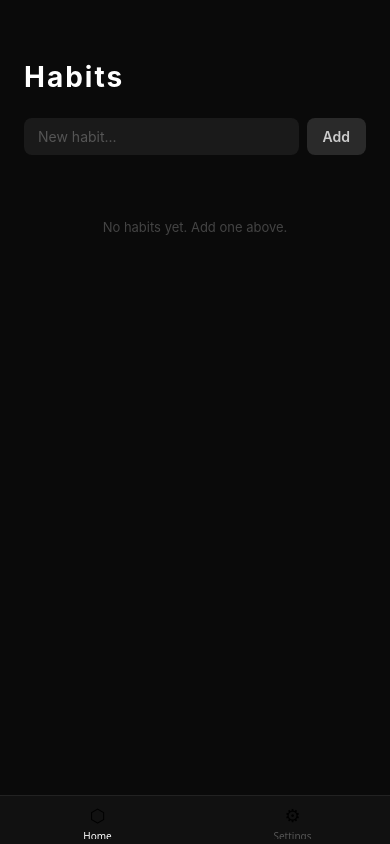
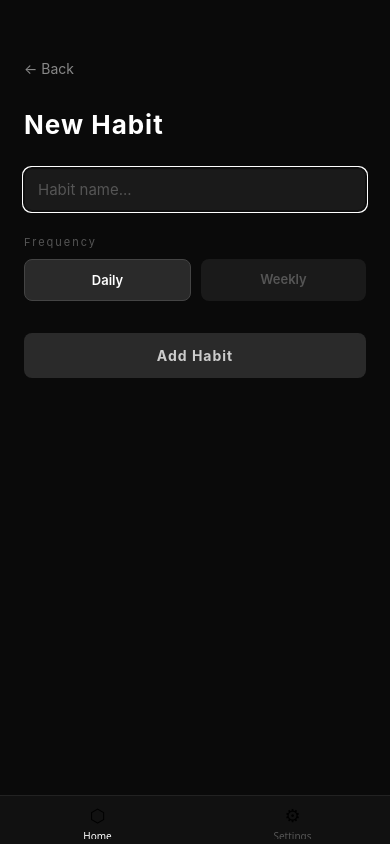
Before and after one commit to cdanielraducu/shazzar, a React Native app: screen /AddEditHabit in a window 390 px wide. Built offline with nearby package versions, Linux system fonts and the light colour scheme.

Commit message:
Add HabitDetail and AddEditHabit screens with navigation and state management

```diff
--- a/src/navigation/HomeStack.tsx
+++ b/src/navigation/HomeStack.tsx
@@ -1,6 +1,8 @@
 import React from 'react';
 import {createStackNavigator} from '@react-navigation/stack';
 import {HomeScreen} from '../screens/HomeScreen';
+import {HabitDetailScreen} from '../screens/HabitDetailScreen';
+import {AddEditHabitScreen} from '../screens/AddEditHabitScreen';
 import {HomeStackParamList} from './types';
 
 const Stack = createStackNavigator<HomeStackParamList>();
@@ -9,6 +11,8 @@ export function HomeStack(): JSX.Element {
   return (
     <Stack.Navigator screenOptions={{headerShown: false}}>
       <Stack.Screen name="Home" component={HomeScreen} />
+      <Stack.Screen name="HabitDetail" component={HabitDetailScreen} />
+      <Stack.Screen name="AddEditHabit" component={AddEditHabitScreen} />
     </Stack.Navigator>
   );
 }
--- /dev/null
+++ b/src/screens/AddEditHabitScreen.tsx
@@ -0,0 +1,168 @@
+import React, {useState} from 'react';
+import {
+  StyleSheet,
+  Text,
+  TextInput,
+  TouchableOpacity,
+  View,
+} from 'react-native';
+import {RouteProp, useNavigation, useRoute} from '@react-navigation/native';
+import {useAppDispatch, useAppSelector} from '@/store/hooks';
+import {addHabit, editHabit, Habit} from '@/store/habitsSlice';
+import {
+  AddEditHabitNavigationProp,
+  HomeStackParamList,
+} from '@/navigation/types';
+
+type AddEditHabitRouteProp = RouteProp<HomeStackParamList, 'AddEditHabit'>;
+
+export function AddEditHabitScreen(): JSX.Element {
+  const navigation = useNavigation<AddEditHabitNavigationProp>();
+  const route = useRoute<AddEditHabitRouteProp>();
+  const dispatch = useAppDispatch();
+
+  const existingHabit = useAppSelector(state =>
+    route.params?.habitId
+      ? state.habits.items.find(h => h.id === route.params.habitId)
+      : undefined,
+  );
+
+  const isEdit = !!existingHabit;
+  const [name, setName] = useState(existingHabit?.name ?? '');
+  const [frequency, setFrequency] = useState<Habit['frequency']>(
+    existingHabit?.frequency ?? 'daily',
+  );
+
+  const handleSave = () => {
+    const trimmed = name.trim();
+    if (!trimmed) {
+      return;
+    }
+    if (isEdit && existingHabit) {
+      dispatch(editHabit({id: existingHabit.id, name: trimmed, frequency}));
+    } else {
+      dispatch(addHabit({name: trimmed, frequency}));
+    }
+    navigation.goBack();
+  };
+
+  return (
+    <View style={styles.container}>
+      <TouchableOpacity style={styles.back} onPress={() => navigation.goBack()}>
+        <Text style={styles.backText}>← Back</Text>
+      </TouchableOpacity>
+
+      <Text style={styles.title}>{isEdit ? 'Edit Habit' : 'New Habit'}</Text>
+
+      <TextInput
+        style={styles.input}
+        placeholder="Habit name..."
+        placeholderTextColor="#555"
+        value={name}
+        onChangeText={setName}
+        autoFocus
+        returnKeyType="done"
+        onSubmitEditing={handleSave}
+      />
+
+      <Text style={styles.label}>Frequency</Text>
+      <View style={styles.toggleRow}>
+        {(['daily', 'weekly'] as Habit['frequency'][]).map(f => (
+          <TouchableOpacity
+            key={f}
+            style={[styles.toggle, frequency === f && styles.toggleActive]}
+            onPress={() => setFrequency(f)}>
+            <Text
+              style={[
+                styles.toggleText,
+                frequency === f && styles.toggleTextActive,
+              ]}>
+              {f.charAt(0).toUpperCase() + f.slice(1)}
+            </Text>
+          </TouchableOpacity>
+        ))}
+      </View>
+
+      <TouchableOpacity style={styles.saveButton} onPress={handleSave}>
+        <Text style={styles.saveButtonText}>
+          {isEdit ? 'Save Changes' : 'Add Habit'}
+        </Text>
+      </TouchableOpacity>
+    </View>
+  );
+}
+
+const styles = StyleSheet.create({
+  container: {
+    flex: 1,
+    backgroundColor: '#0a0a0a',
+    paddingTop: 60,
+    paddingHorizontal: 24,
+  },
+  back: {
+    marginBottom: 32,
+  },
+  backText: {
+    color: '#888888',
+    fontSize: 14,
+  },
+  title: {
+    fontSize: 26,
+    fontWeight: '700',
+    color: '#ffffff',
+    letterSpacing: 1,
+    marginBottom: 28,
+  },
+  input: {
+    backgroundColor: '#1a1a1a',
+    borderRadius: 8,
+    paddingHorizontal: 14,
+    paddingVertical: 12,
+    color: '#ffffff',
+    fontSize: 15,
+    marginBottom: 24,
+  },
+  label: {
+    fontSize: 11,
+    color: '#555555',
+    letterSpacing: 2,
+    marginBottom: 10,
+  },
+  toggleRow: {
+    flexDirection: 'row',
+    gap: 10,
+    marginBottom: 32,
+  },
+  toggle: {
+    flex: 1,
+    backgroundColor: '#1a1a1a',
+    borderRadius: 8,
+    paddingVertical: 12,
+    alignItems: 'center',
+  },
+  toggleActive: {
+    backgroundColor: '#2a2a2a',
+    borderWidth: 1,
+    borderColor: '#444444',
+  },
+  toggleText: {
+    color: '#555555',
+    fontSize: 13,
+    fontWeight: '600',
+  },
+  toggleTextActive: {
+    color: '#ffffff',
+  },
+  saveButton: {
+    backgroundColor: '#2a2a2a',
+    borderRadius: 8,
+    paddingVertical: 14,
+    alignItems: 'center',
+  },
+  saveButtonText: {
+    color: '#cccccc',
+    fontSize: 14,
+    fontWeight: '700',
+    letterSpacing: 1,
+  },
+});
--- /dev/null
+++ b/src/screens/HabitDetailScreen.tsx
@@ -0,0 +1,148 @@
+import React from 'react';
+import {Alert, StyleSheet, Text, TouchableOpacity, View} from 'react-native';
+import {RouteProp, useNavigation, useRoute} from '@react-navigation/native';
+import {useAppDispatch, useAppSelector} from '@/store/hooks';
+import {toggleHabit, removeHabit} from '@/store/habitsSlice';
+import {
+  HabitDetailNavigationProp,
+  HomeStackParamList,
+} from '@/navigation/types';
+
+type HabitDetailRouteProp = RouteProp<HomeStackParamList, 'HabitDetail'>;
+
+export function HabitDetailScreen(): JSX.Element {
+  const navigation = useNavigation<HabitDetailNavigationProp>();
+  const route = useRoute<HabitDetailRouteProp>();
+  const dispatch = useAppDispatch();
+  const habit = useAppSelector(state =>
+    state.habits.items.find(h => h.id === route.params.habitId),
+  );
+
+  if (!habit) {
+    return (
+      <View style={styles.container}>
+        <Text style={styles.missing}>Habit not found.</Text>
+      </View>
+    );
+  }
+
+  const handleDelete = () => {
+    Alert.alert('Remove habit?', habit.name, [
+      {text: 'Cancel', style: 'cancel'},
+      {
+        text: 'Remove',
+        style: 'destructive',
+        onPress: () => {
+          dispatch(removeHabit(habit.id));
+          navigation.goBack();
+        },
+      },
+    ]);
+  };
+
+  return (
+    <View style={styles.container}>
+      <TouchableOpacity style={styles.back} onPress={() => navigation.goBack()}>
+        <Text style={styles.backText}>← Back</Text>
+      </TouchableOpacity>
+
+      <Text style={styles.name}>{habit.name}</Text>
+      <Text style={styles.meta}>{habit.frequency.toUpperCase()}</Text>
+
+      <View style={styles.statusRow}>
+        <Text
+          style={[styles.status, habit.completedToday && styles.statusDone]}>
+          {habit.completedToday ? 'Completed today' : 'Not done yet'}
+        </Text>
+      </View>
+
+      <TouchableOpacity
+        style={styles.button}
+        onPress={() => dispatch(toggleHabit(habit.id))}>
+        <Text style={styles.buttonText}>
+          {habit.completedToday ? 'Mark Incomplete' : 'Mark Complete'}
+        </Text>
+      </TouchableOpacity>
+
+      <TouchableOpacity
+        style={styles.button}
+        onPress={() =>
+          navigation.navigate('AddEditHabit', {habitId: habit.id})
+        }>
+        <Text style={styles.buttonText}>Edit</Text>
+      </TouchableOpacity>
+
+      <TouchableOpacity
+        style={[styles.button, styles.danger]}
+        onPress={handleDelete}>
+        <Text style={[styles.buttonText, styles.dangerText]}>Delete</Text>
+      </TouchableOpacity>
+    </View>
+  );
+}
+
+const styles = StyleSheet.create({
+  container: {
+    flex: 1,
+    backgroundColor: '#0a0a0a',
+    paddingTop: 60,
+    paddingHorizontal: 24,
+  },
+  back: {
+    marginBottom: 32,
+  },
+  backText: {
+    color: '#888888',
+    fontSize: 14,
+  },
+  name: {
+    fontSize: 26,
+    fontWeight: '700',
+    color: '#ffffff',
+    letterSpacing: 1,
+    marginBottom: 8,
+  },
+  meta: {
+    fontSize: 11,
+    color: '#555555',
+    letterSpacing: 2,
+    marginBottom: 24,
+  },
+  statusRow: {
+    marginBottom: 32,
+  },
+  status: {
+    fontSize: 14,
+    color: '#888888',
+  },
+  statusDone: {
+    color: '#51cf66',
+  },
+  button: {
+    backgroundColor: '#1a1a1a',
+    borderRadius: 8,
+    paddingVertical: 14,
+    paddingHorizontal: 16,
+    marginBottom: 10,
+    alignItems: 'center',
+  },
+  buttonText: {
+    color: '#cccccc',
+    fontSize: 14,
+    fontWeight: '600',
+  },
+  danger: {
+    borderWidth: 1,
+    borderColor: '#3a1a1a',
+    backgroundColor: '#1a0a0a',
+  },
+  dangerText: {
+    color: '#ff6b6b',
+  },
+  missing: {
+    color: '#555555',
+    fontSize: 14,
+    textAlign: 'center',
+    marginTop: 40,
+  },
+});
--- a/src/screens/HomeScreen.tsx
+++ b/src/screens/HomeScreen.tsx
@@ -1,46 +1,20 @@
-import React, {useState} from 'react';
-import {
-  Alert,
-  StyleSheet,
-  Text,
-  TextInput,
-  TouchableOpacity,
-  View,
-  FlatList,
-} from 'react-native';
+import React from 'react';
+import {StyleSheet, Text, TouchableOpacity, View, FlatList} from 'react-native';
+import {useNavigation} from '@react-navigation/native';
 import {useAppDispatch, useAppSelector} from '@/store/hooks';
-import {addHabit, toggleHabit, removeHabit, Habit} from '@/store/habitsSlice';
+import {toggleHabit, Habit} from '@/store/habitsSlice';
+import {HomeScreenNavigationProp} from '@/navigation/types';
 
 export function HomeScreen(): JSX.Element {
+  const navigation = useNavigation<HomeScreenNavigationProp>();
   const dispatch = useAppDispatch();
   const habits = useAppSelector(state => state.habits.items);
-  const [input, setInput] = useState('');
-
-  const handleAdd = () => {
-    const name = input.trim();
-    if (!name) {
-      return;
-    }
-    dispatch(addHabit({name, frequency: 'daily'}));
-    setInput('');
-  };
-
-  const handleRemove = (id: string) => {
-    Alert.alert('Remove habit?', undefined, [
-      {text: 'Cancel', style: 'cancel'},
-      {
-        text: 'Remove',
-        style: 'destructive',
-        onPress: () => dispatch(removeHabit(id)),
-      },
-    ]);
-  };
 
   const renderItem = ({item}: {item: Habit}) => (
     <TouchableOpacity
       style={styles.item}
-      onPress={() => dispatch(toggleHabit(item.id))}
-      onLongPress={() => handleRemove(item.id)}>
+      onPress={() => navigation.navigate('HabitDetail', {habitId: item.id})}
+      onLongPress={() => dispatch(toggleHabit(item.id))}>
       <Text style={[styles.itemText, item.completedToday && styles.itemDone]}>
         {item.completedToday ? '✓ ' : '○ '}
         {item.name}
@@ -51,19 +25,11 @@ export function HomeScreen(): JSX.Element {
 
   return (
     <View style={styles.container}>
-      <Text style={styles.title}>Habits</Text>
-      <View style={styles.inputRow}>
-        <TextInput
-          style={styles.input}
-          placeholder="New habit..."
-          placeholderTextColor="#555"
-          value={input}
-          onChangeText={setInput}
-          onSubmitEditing={handleAdd}
-          returnKeyType="done"
-        />
-        <TouchableOpacity style={styles.addButton} onPress={handleAdd}>
-          <Text style={styles.addButtonText}>Add</Text>
+      <View style={styles.header}>
+        <Text style={styles.title}>Habits</Text>
+        <TouchableOpacity
+          onPress={() => navigation.navigate('AddEditHabit', {})}>
+          <Text style={styles.addIcon}>＋</Text>
         </TouchableOpacity>
       </View>
       <FlatList
@@ -71,7 +37,7 @@ export function HomeScreen(): JSX.Element {
         keyExtractor={item => item.id}
         renderItem={renderItem}
         ListEmptyComponent={
-          <Text style={styles.empty}>No habits yet. Add one above.</Text>
+          <Text style={styles.empty}>No habits yet. Tap ＋ to add one.</Text>
         }
       />
     </View>
@@ -85,37 +51,21 @@ const styles = StyleSheet.create({
     paddingTop: 60,
     paddingHorizontal: 24,
   },
+  header: {
+    flexDirection: 'row',
+    justifyContent: 'space-between',
+    alignItems: 'center',
+    marginBottom: 24,
+  },
   title: {
     fontSize: 28,
     fontWeight: '700',
     color: '#ffffff',
     letterSpacing: 2,
-    marginBottom: 24,
   },
-  inputRow: {
-    flexDirection: 'row',
-    gap: 8,
-    marginBottom: 24,
-  },
-  input: {
-    flex: 1,
-    backgroundColor: '#1a1a1a',
-    borderRadius: 8,
-    paddingHorizontal: 14,
-    paddingVertical: 10,
-    color: '#ffffff',
-    fontSize: 14,
-  },
-  addButton: {
-    backgroundColor: '#2a2a2a',
-    borderRadius: 8,
-    paddingHorizontal: 16,
-    justifyContent: 'center',
-  },
-  addButtonText: {
-    color: '#cccccc',
-    fontWeight: '600',
-    fontSize: 14,
+  addIcon: {
+    fontSize: 22,
+    color: '#888888',
   },
   item: {
     flexDirection: 'row',
--- a/src/screens/index.ts
+++ b/src/screens/index.ts
@@ -1,2 +1,4 @@
 export {HomeScreen} from './HomeScreen';
 export {SettingsScreen} from './SettingsScreen';
+export {HabitDetailScreen} from './HabitDetailScreen';
+export {AddEditHabitScreen} from './AddEditHabitScreen';
--- a/src/store/habitsSlice.ts
+++ b/src/store/habitsSlice.ts
@@ -39,8 +39,23 @@ const habitsSlice = createSlice({
     removeHabit(state, action: PayloadAction<string>) {
       state.items = state.items.filter(h => h.id !== action.payload);
     },
+    editHabit(
+      state,
+      action: PayloadAction<{
+        id: string;
+        name: string;
+        frequency: Habit['frequency'];
+      }>,
+    ) {
+      const habit = state.items.find(h => h.id === action.payload.id);
+      if (habit) {
+        habit.name = action.payload.name;
+        habit.frequency = action.payload.frequency;
+      }
+    },
   },
 });
 
-export const {addHabit, toggleHabit, removeHabit} = habitsSlice.actions;
+export const {addHabit, toggleHabit, removeHabit, editHabit} =
+  habitsSlice.actions;
 export default habitsSlice.reducer;
```
Also changed, not shown: src/navigation/types.ts (+12 -0 lines), 1 other file (tests, documents, lock files or other folders).
